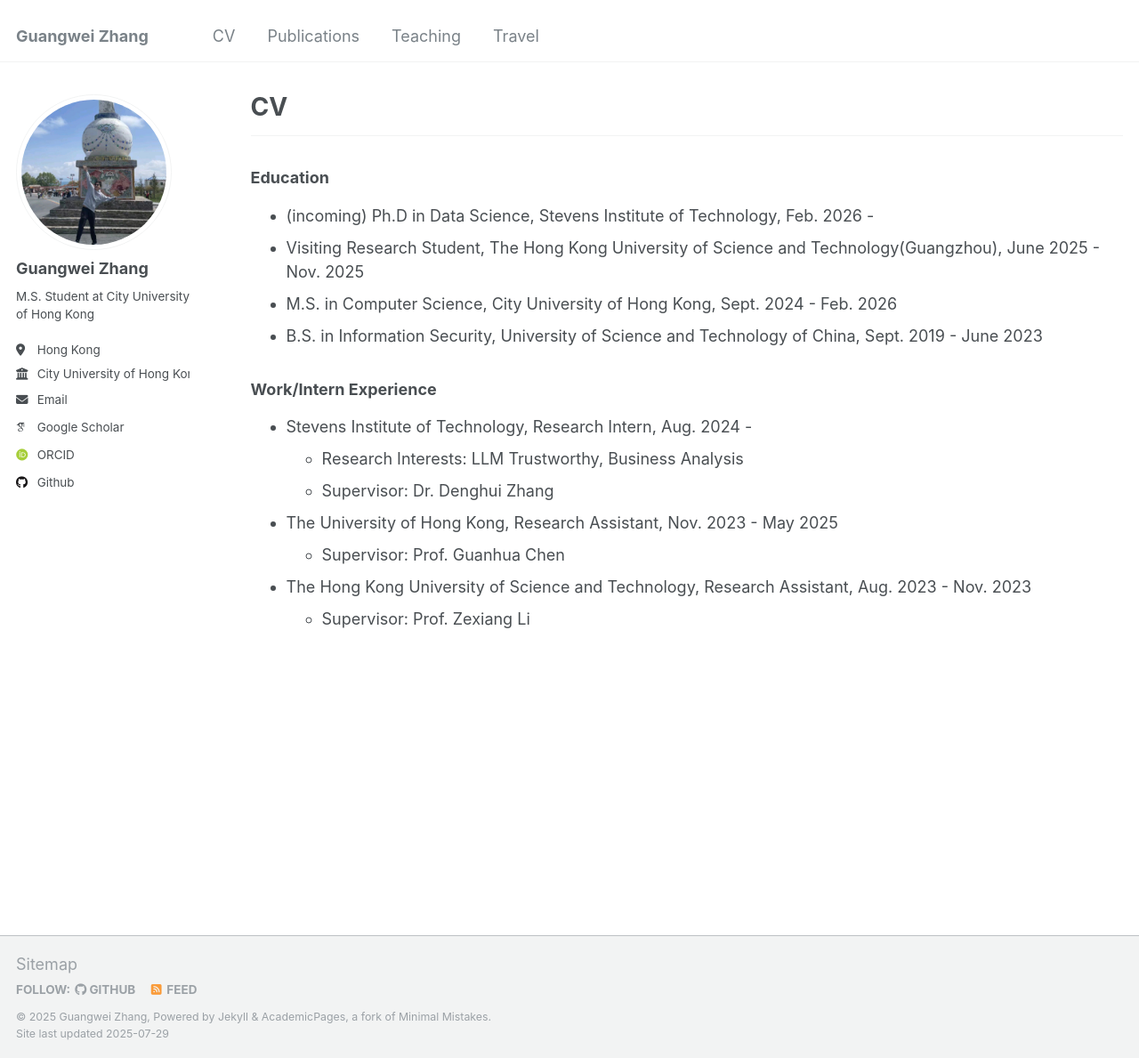
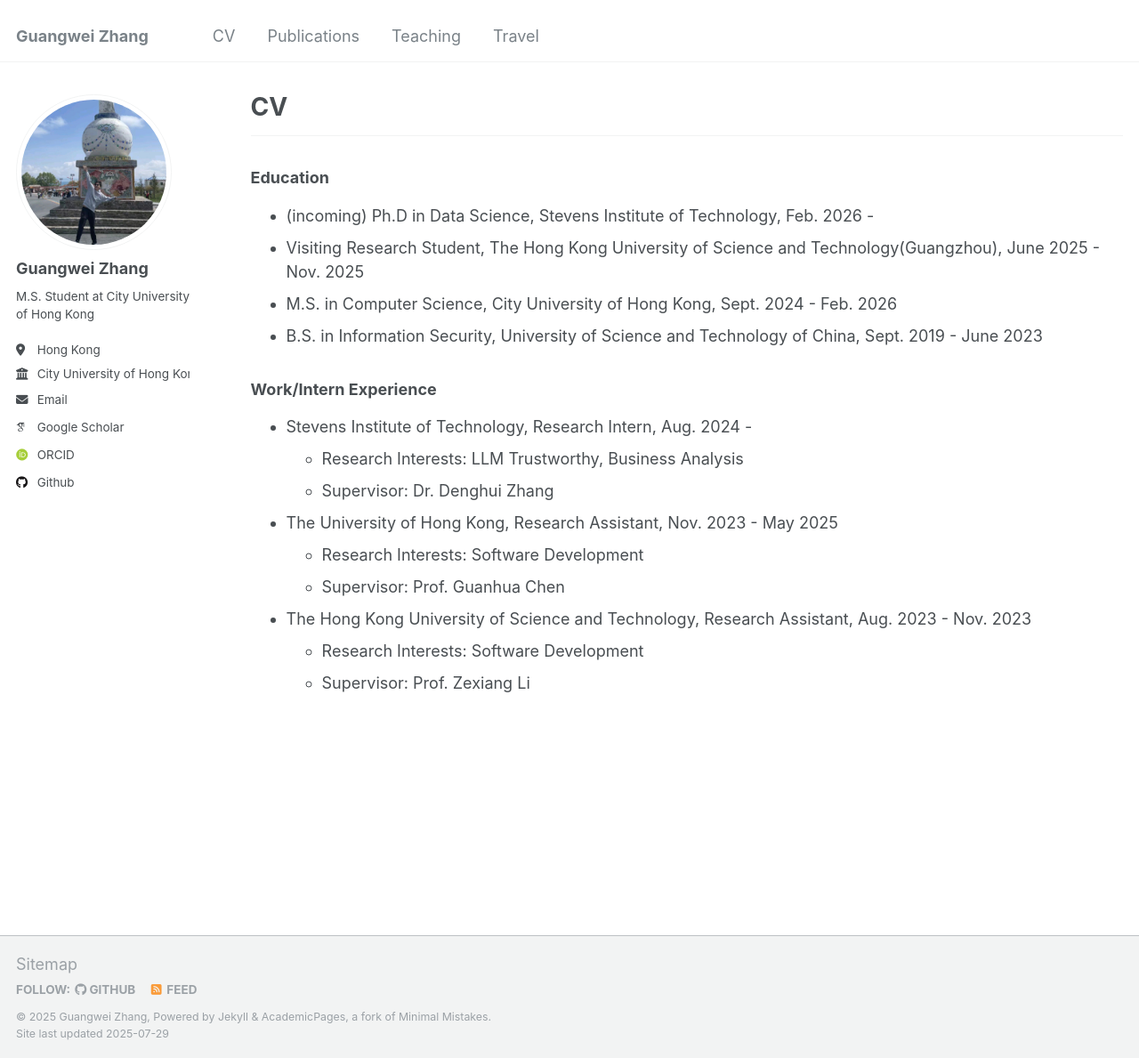
Before and after one commit to changhu73/changhu73.github.io, a Jekyll site: the page built from _pages/cv.md, in a window 1280 px wide and 1189 px high. Shown: the whole window at 89% size. Built offline with Jekyll 4.4.1, drawn with Linux system fonts in a browser that asks for light colours; some web fonts are replaced.

Commit message:
Update cv.md

```diff
--- a/_pages/cv.md
+++ b/_pages/cv.md
@@ -27,7 +27,9 @@
   *  Supervisor: Dr. Denghui Zhang
 
 * The University of Hong Kong, Research Assistant, Nov. 2023 - May 2025  <!-- Hong Kong Quantum AI Lab -->
+  *  Research Interests: Software Development
   *  Supervisor: Prof. Guanhua Chen
 
 * The Hong Kong University of Science and Technology, Research Assistant, Aug. 2023 - Nov. 2023 <!-- Hong Kong Center for Construction Robotics -->
+  *  Research Interests: Software Development
   * Supervisor: Prof. Zexiang Li
```
